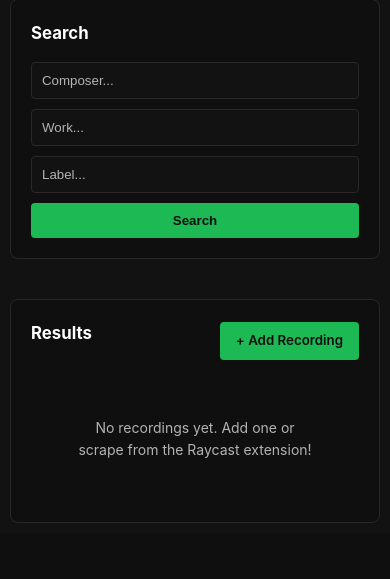
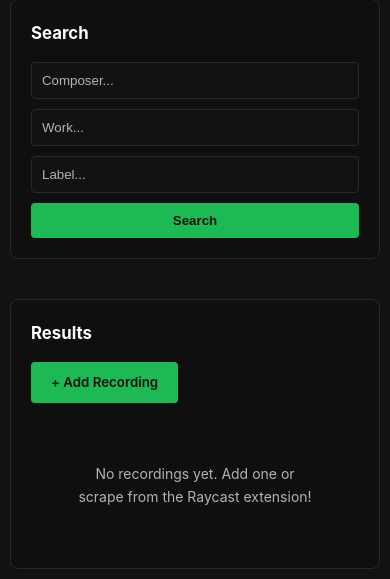
Before and after one commit to DeLub/repertoire, a Flask app: page / in a window 390 px wide. Shown: the part 622-1201 px from the top of the page. Before the commit the page ends 1145 px from the top, so only its background shows below. Run offline with Flask 3, Linux system fonts and the light colour scheme; data that the repository does not hold is empty.

Commit message:
fix: Make Add Recording button more visible in UI
- Improve results header layout with flex and wrapping
- Ensure button is visible and properly aligned
- Better responsive design for smaller screens

```diff
--- a/webui/static/style.css
+++ b/webui/static/style.css
@@ -154,6 +154,25 @@ main {
     margin-bottom: 15px;
 }
 
+.results-header {
+    display: flex;
+    justify-content: space-between;
+    align-items: center;
+    margin-bottom: 20px;
+    flex-wrap: wrap;
+    gap: 15px;
+}
+
+.results-header h2 {
+    margin: 0;
+    flex: 1;
+    min-width: 200px;
+}
+
+.results-header .btn {
+    white-space: nowrap;
+}
+
 .recordings-list {
     display: grid;
     gap: 15px;
--- a/webui/templates/index.html
+++ b/webui/templates/index.html
@@ -39,11 +39,10 @@
                 </div>
             </section>
 
-<!-- Results Section -->
             <section class="results">
-                <div style="display: flex; justify-content: space-between; align-items: center; margin-bottom: 15px;">
+                <div class="results-header">
                     <h2>Results</h2>
-                    <a href="/add" class="btn btn-primary" style="text-decoration: none; display: inline-block; padding: 8px 16px;">+ Add Recording</a>
+                    <a href="/add" class="btn btn-primary" style="text-decoration: none; padding: 10px 20px;">+ Add Recording</a>
                 </div>
                 <div id="recordings-list" class="recordings-list">
                     <p class="empty-state">No recordings yet. Add one or scrape from the Raycast extension!</p>
```
